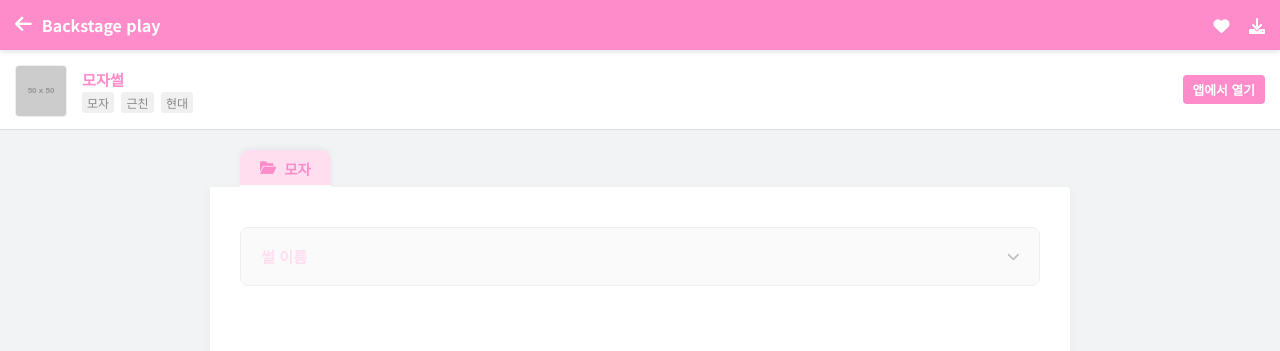
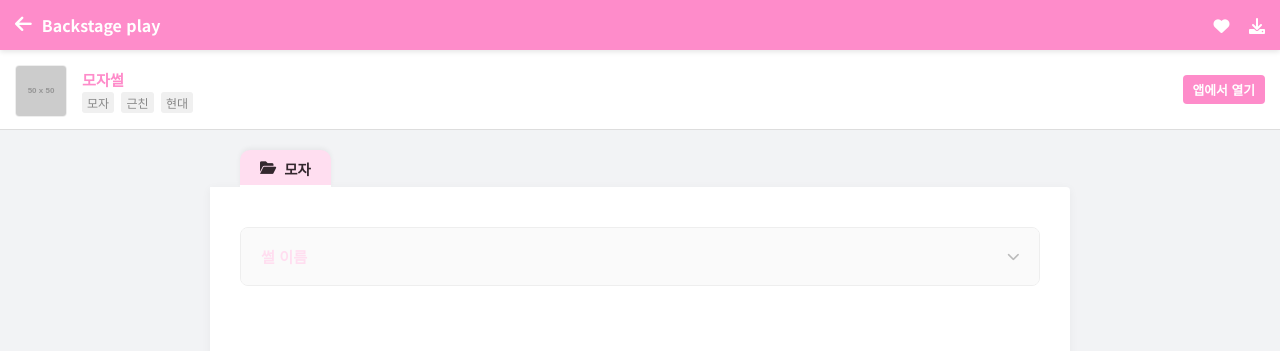
Before and after one commit to narelim/mag-ross-archive, a Jekyll site: the page built from secretposts/dmar20250002.md, in a window 1280 px wide. Shown: the top 351 px of the page. Built offline with Jekyll 4.4.1, drawn with Linux system fonts in a browser that asks for light colours.

Commit message:
Update play-viewer.html

```diff
--- a/_layouts/play-viewer.html
+++ b/_layouts/play-viewer.html
@@ -75,7 +75,7 @@
         }
         .folder-tab {
             background: #FFDEF0; /* 연한 파랑 */
-            color: #FE8CCA;
+            color: #33282E;
             padding: 8px 20px;
             border-radius: 10px 10px 0 0; /* 위쪽만 둥글게 */
             font-weight: bold;
```
